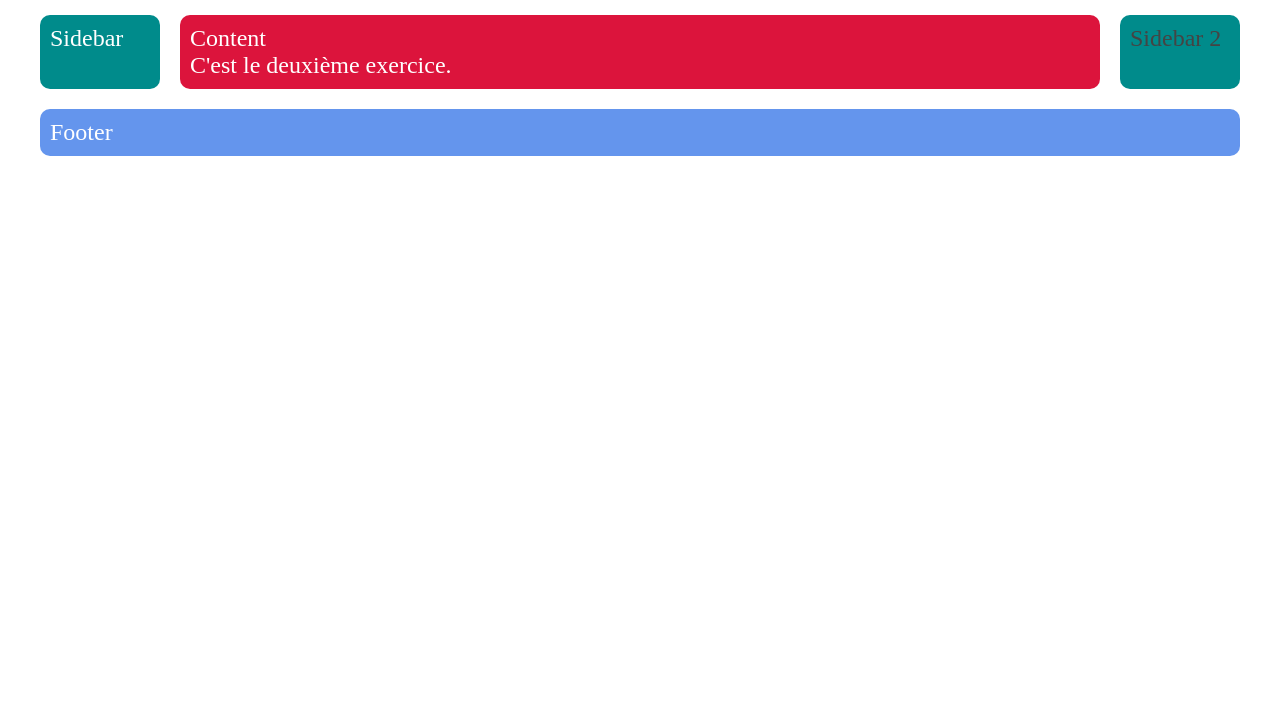
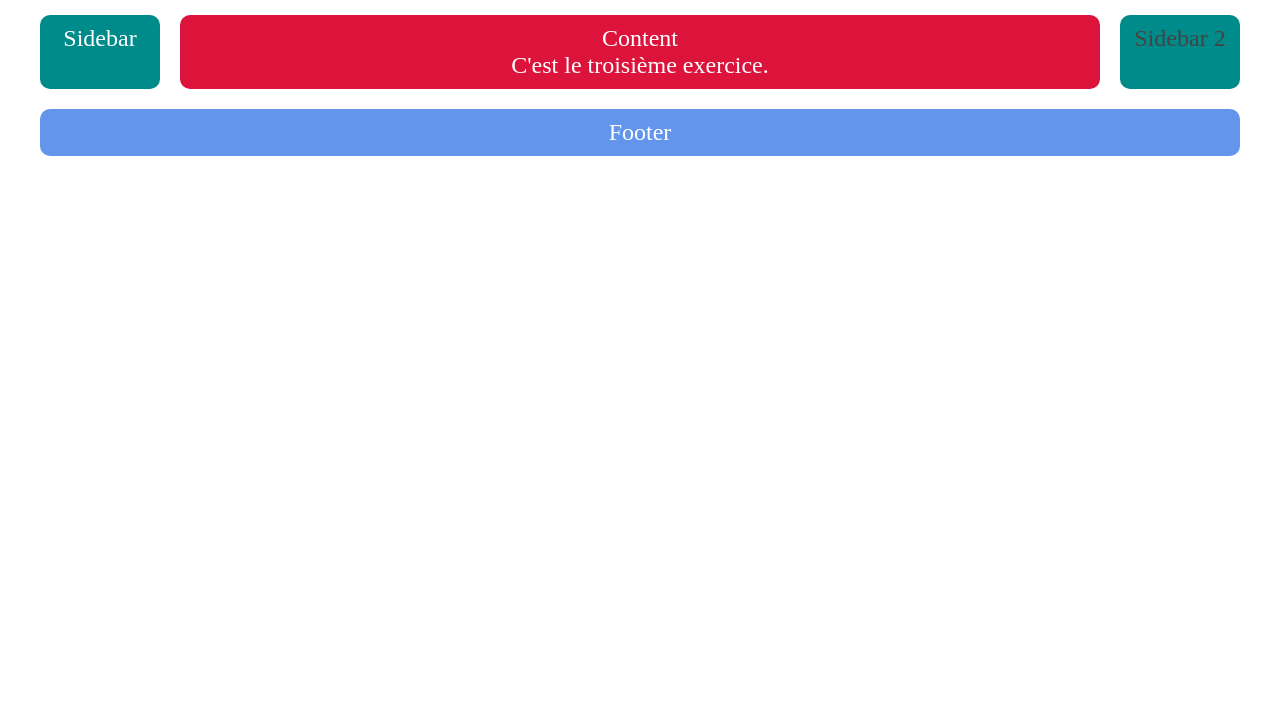
Before and after one commit to Jfbranchaud/Exercice-3, a plain HTML site: page index.htm in a window 1280 px wide. Shown: the part 92-800 px from the top of the page. Drawn offline with Linux system fonts and the light colour scheme.

Commit message:
texte centré

```diff
--- a/Sass/layout/_layout.scss
+++ b/Sass/layout/_layout.scss
@@ -77,6 +77,7 @@ body {
     border-radius: 10px;
     padding: 10px;
     font-size: 150%;
+    text-align: center;
   }
 
   .header {
```
Also changed, not shown: index.htm (+1 -1 lines), css/style.css, 1 other file.
